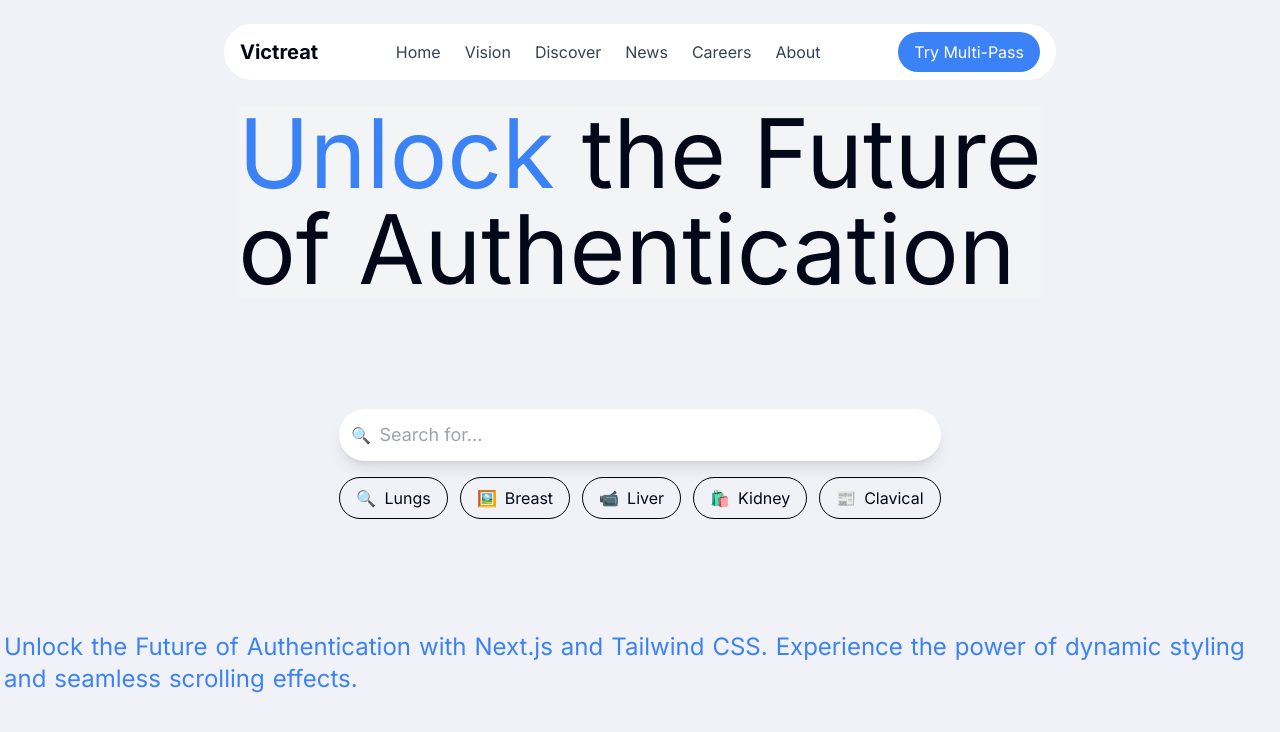
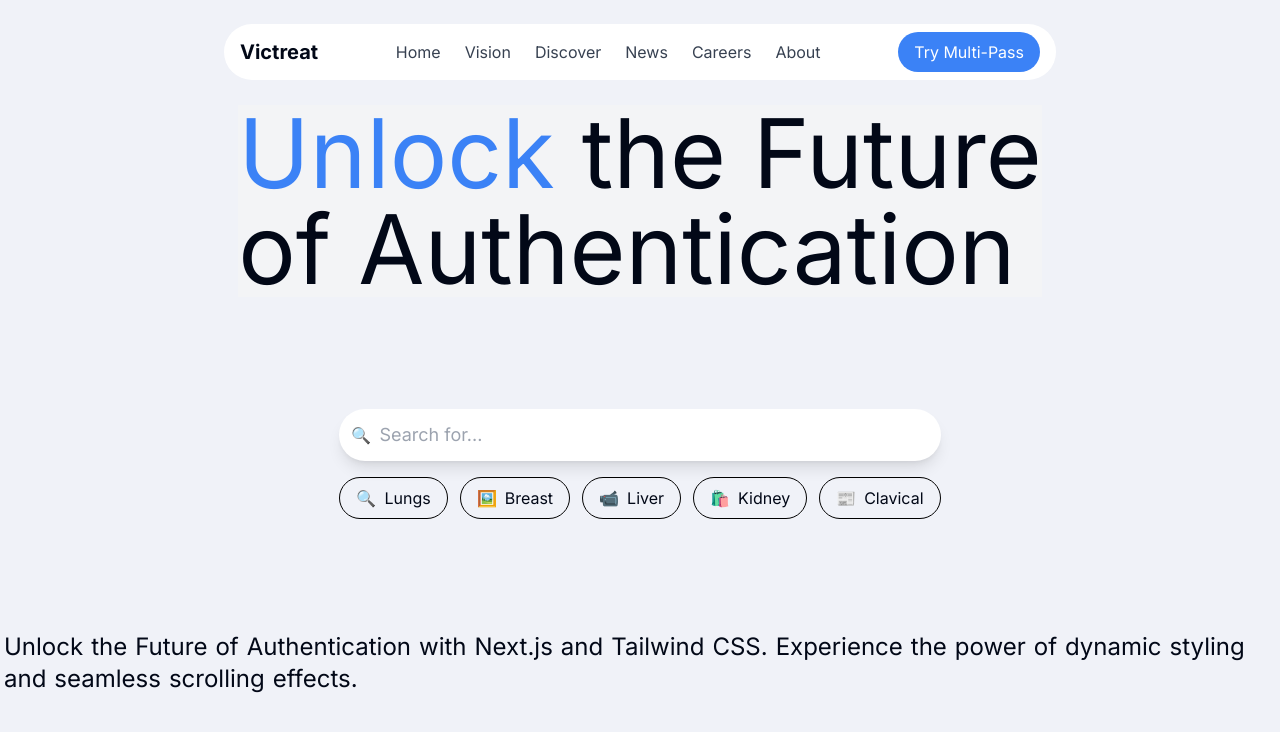
Before and after one commit to zaineli/victreat, a Next.js app: page / in a window 1280 px wide. Shown: the top 732 px of the page. Built offline with nearby package versions, Linux system fonts and the light colour scheme.

Commit message:
Text Reveal Animation

```diff
--- a/components/custom/scrollText.tsx
+++ b/components/custom/scrollText.tsx
@@ -1,37 +1,39 @@
 'use client'
-import { useEffect, useRef } from 'react';
+import React, { useEffect, useRef } from 'react';
+import { motion, useAnimation } from 'framer-motion';
+import { useInView } from 'react-intersection-observer';
 
 const ScrollText = ({ text }) => {
-  const textRef = useRef(null);
+  const controls = useAnimation();
+  const [ref, inView] = useInView({ threshold: 0.1 });
 
   useEffect(() => {
-    const words = Array.from(textRef.current.children);
-    const observer = new IntersectionObserver(
-      (entries) => {
-        entries.forEach((entry) => {
-          if (entry.isIntersecting) {
-            entry.target.classList.add('text-blue-500');
-          } else {
-            entry.target.classList.remove('text-blue-500');
-          }
-        });
-      },
-      { threshold: 0.1 }
-    );
+    if (inView) {
+      controls.start('visible');
+    } else {
+      controls.start('hidden');
+    }
+  }, [controls, inView]);
 
-    words.forEach((word) => observer.observe(word));
-
-    return () => {
-      words.forEach((word) => observer.unobserve(word));
-    };
-  }, []);
+  const variants = {
+    hidden: { opacity: 0, y: 20 },
+    visible: { opacity: 1, y: 0 },
+  };
 
   return (
-    <div ref={textRef} className="flex flex-wrap text-2xl">
+    <div className="flex flex-wrap text-2xl">
       {text.split(' ').map((word, index) => (
-        <span key={index} className="transition-colors duration-300 mx-1">
+        <motion.span
+          key={index}
+          className="mx-1"
+          ref={ref}
+          initial="hidden"
+          animate={controls}
+          variants={variants}
+          transition={{ duration: 0.3, delay: index * 0.1 }}
+        >
           {word}
-        </span>
+        </motion.span>
       ))}
     </div>
   );
--- a/package.json
+++ b/package.json
@@ -27,11 +27,13 @@
     "clsx": "^2.1.1",
     "cmdk": "^1.0.0",
     "embla-carousel-react": "^8.1.3",
+    "framer-motion": "^11.2.10",
     "lucide-react": "^0.383.0",
     "next": "14.2.3",
     "react": "^18",
     "react-dom": "^18",
     "react-hook-form": "^7.51.5",
+    "react-intersection-observer": "^9.10.3",
     "tailwind-merge": "^2.3.0",
     "tailwindcss-animate": "^1.0.7",
     "vaul": "^0.9.1",
```
Also changed, not shown: 1 other file (tests, documents, lock files or other folders).
